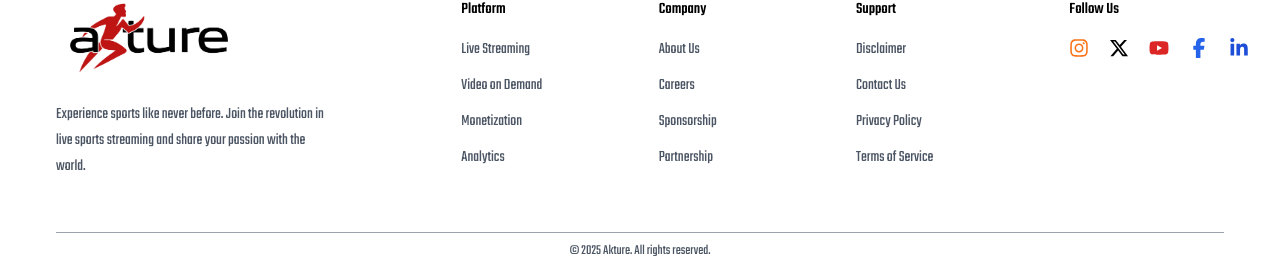
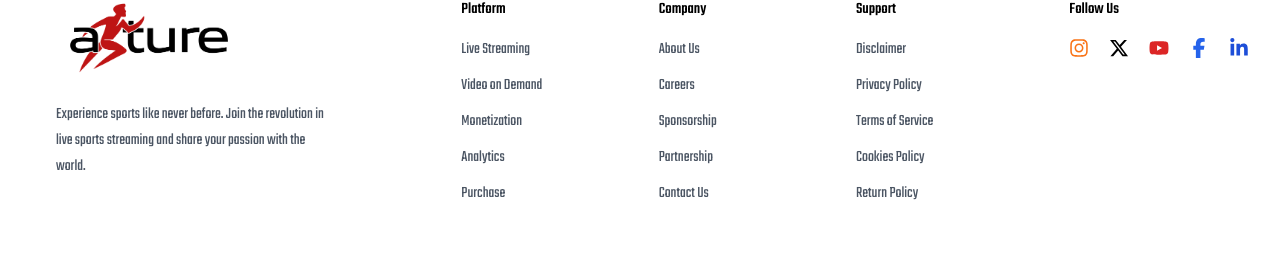
Before and after one commit to acaree-dev/Akture-backlog, a Next.js app: page / in a window 1280 px wide. Shown: the part 947-1205 px from the top of the page. Built offline with nearby package versions, Linux system fonts and the light colour scheme.

Commit message:
clean up footer navigation and added more links

```diff
--- a/src/sections/Footer.tsx
+++ b/src/sections/Footer.tsx
@@ -16,15 +16,33 @@
   const navigationSections = [
     {
       title: "Platform",
-      links: ["Live Streaming", "Video on Demand", "Monetization", "Analytics"],
+      links: [
+        "Live Streaming",
+        "Video on Demand",
+        "Monetization",
+        "Analytics",
+        "Purchase",
+      ],
     },
     {
       title: "Company",
-      links: ["About Us", "Careers", "Sponsorship", "Partnership"],
+      links: [
+        "About Us",
+        "Careers",
+        "Sponsorship",
+        "Partnership",
+        "Contact Us",
+      ],
     },
     {
       title: "Support",
-      links: ["Disclaimer", "Contact Us", "Privacy Policy", "Terms of Service"],
+      links: [
+        "Disclaimer",
+        "Privacy Policy",
+        "Terms of Service",
+        "Cookies Policy",
+        "Return Policy",
+      ],
     },
   ];
 
```
